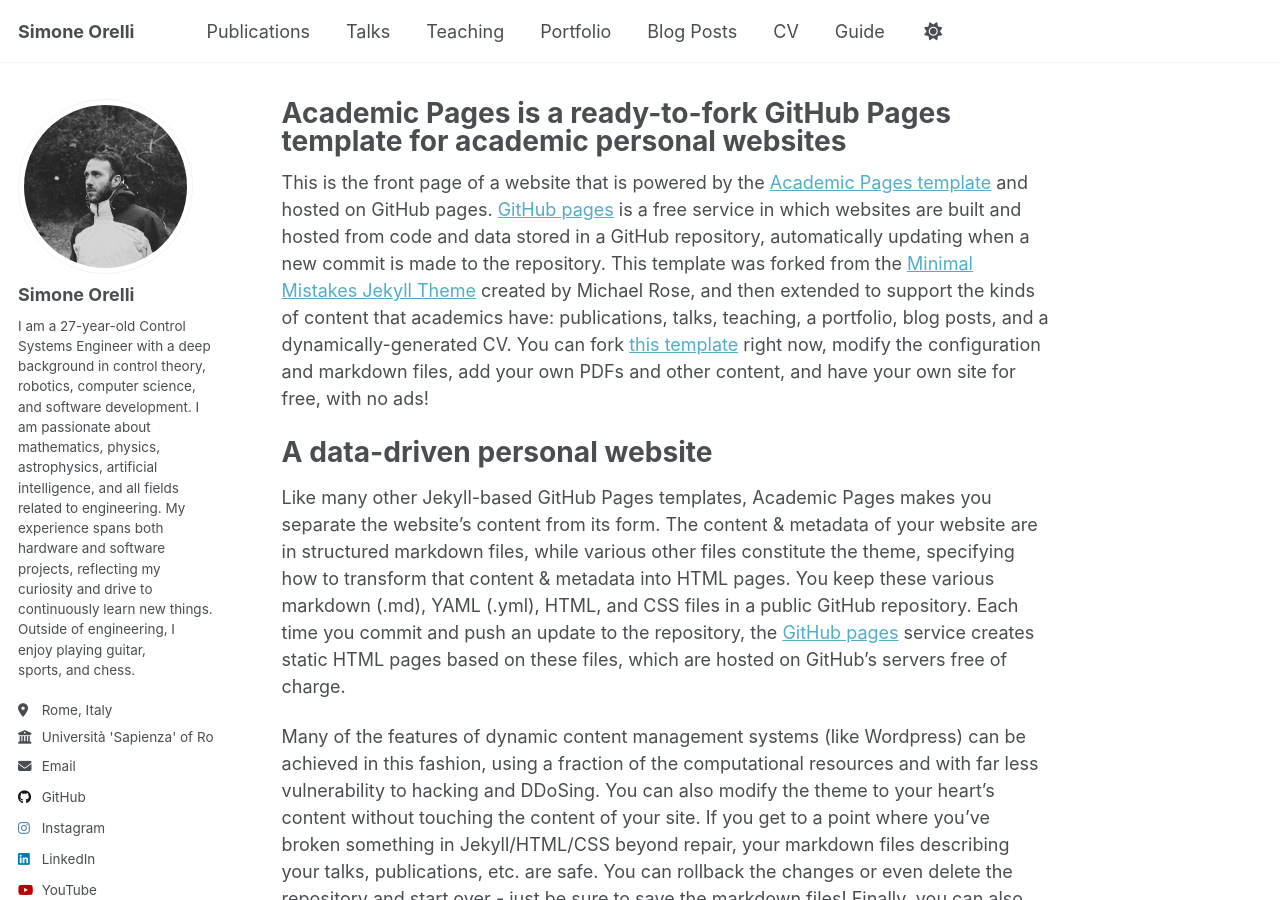
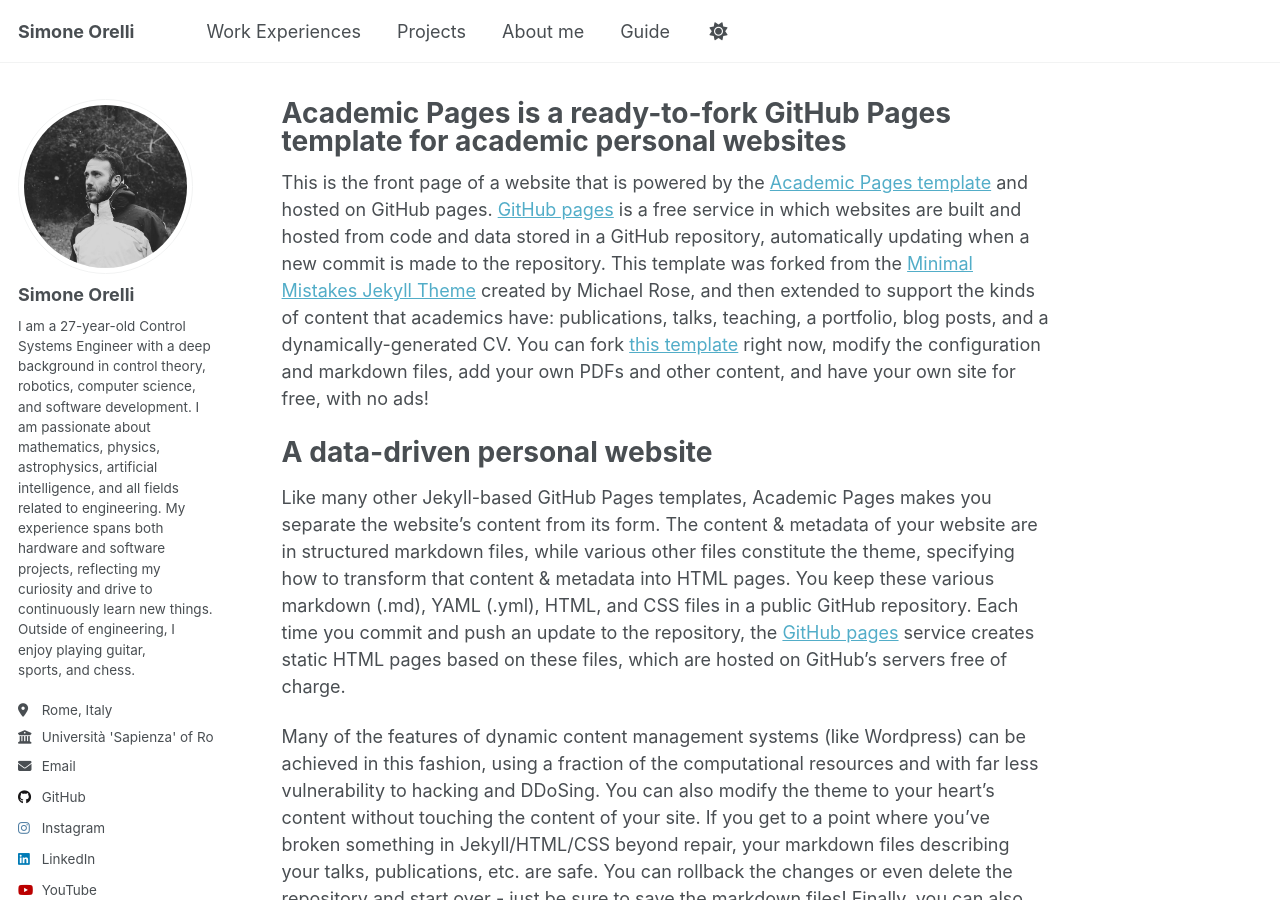
Before and after one commit to Messi-Orion10/s_orion10.github.io, a Jekyll site: the page built from _pages/about.md, in a window 1280 px wide and 900 px high. Built offline with Jekyll 4.4.1, drawn with Linux system fonts in a browser that asks for light colours.

Commit message:
Update navigation.yml

```diff
--- a/_data/navigation.yml
+++ b/_data/navigation.yml
@@ -8,23 +8,23 @@
 #      Markdown formatted page while the second is generated using JSON.
 
 main:
-  - title: "Publications"
-    url: /publications/
+  - title: "Work Experiences"
+    url: /work_experiences/
 
-  - title: "Talks"
-    url: /talks/
+  - title: "Projects"
+    url: /projects/
 
-  - title: "Teaching"
-    url: /teaching/
+  - title: "About me"
+    url: /about_me/
 
-  - title: "Portfolio"
-    url: /portfolio/
+  #- title: "Portfolio"
+  #   url: /portfolio/
 
-  - title: "Blog Posts"
-    url: /year-archive/
+  #- title: "Blog Posts"
+  #  url: /year-archive/
 
-  - title: "CV"
-    url: /cv/
+  #- title: "CV"
+  #  url: /cv/
 
   # - title: "CV"
   #   url: /cv-json/
```
